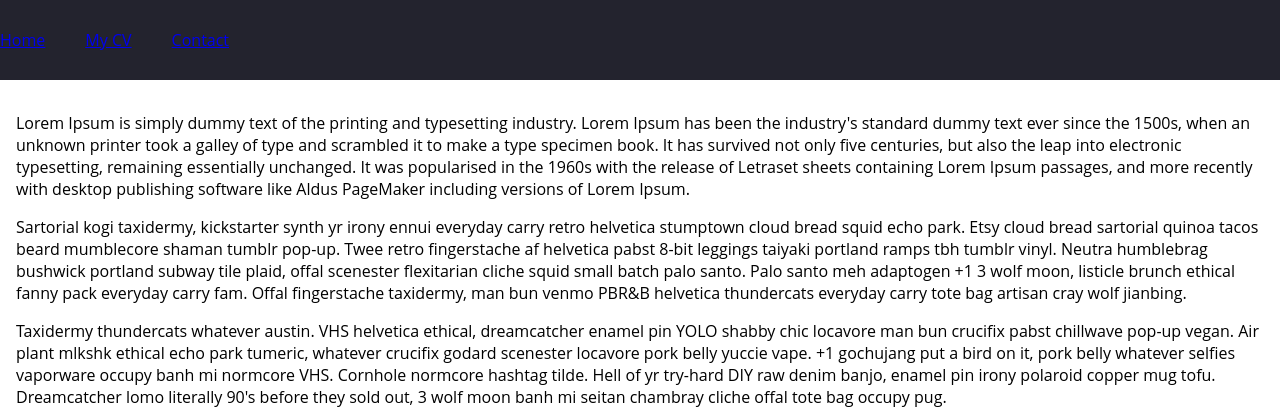
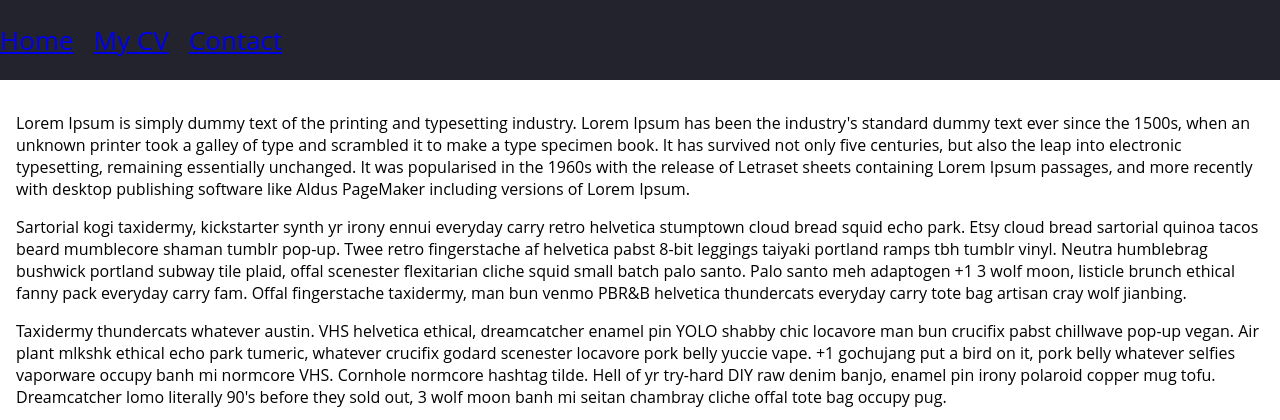
Before and after one commit to MatiWall/Webside, a PHP site: page / in a window 1280 px wide. Shown: the top 420 px of the page. Run offline with PHP 8.4, Linux system fonts and the light colour scheme.

Commit message:
Navbar restart24

```diff
--- a/css/styling.css
+++ b/css/styling.css
@@ -43,8 +43,10 @@ main {
     flex-direction: row;
     align-items: center;
     height: 100%;
+
+    font-size: 26px;
 }
 
 .navbar li {
-    margin-right: 40px;
+    margin-right: 20px;
 }
```
